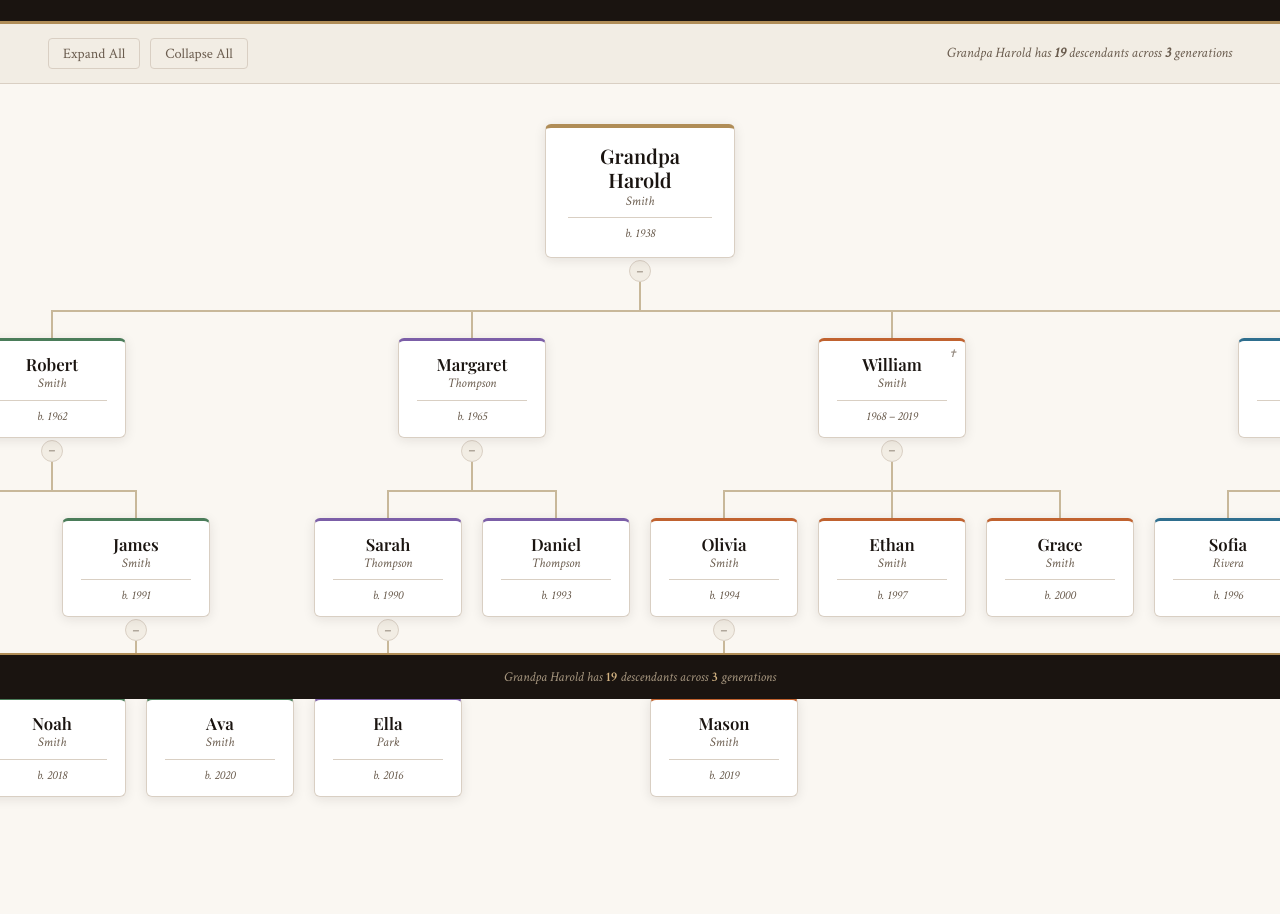
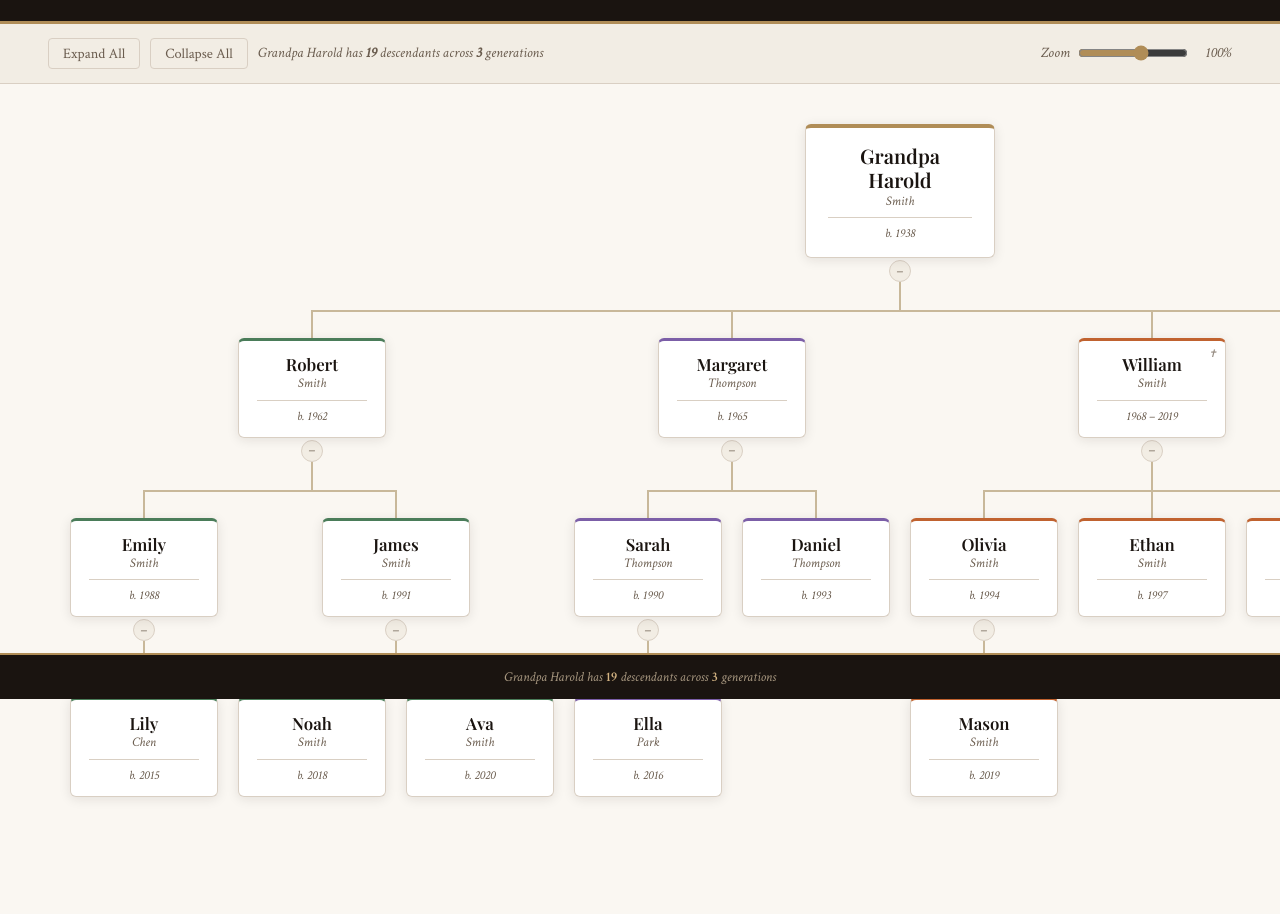
Before and after one commit to cougar-64/gp-famtree, a plain HTML site: page index.html in a window 1280 px wide. Shown: the part 101-1015 px from the top of the page. Before the commit the page ends 978 px from the top, so only its background shows below. Drawn offline with nearby package versions, Linux system fonts and the light colour scheme; a web font is replaced by a local one.

```diff
--- a/index.html
+++ b/index.html
@@ -118,16 +118,46 @@
       font-style: italic;
       color: var(--ink-soft);
       font-size: 0.9rem;
+    }
+    .zoom-group {
       margin-left: auto;
+      display: flex;
+      align-items: center;
+      gap: 8px;
+    }
+    .zoom-group label {
+      font-style: italic;
+      color: var(--ink-soft);
+      font-size: 0.9rem;
+      white-space: nowrap;
+    }
+    .zoom-group input[type=range] {
+      width: 110px;
+      accent-color: var(--gold);
+      cursor: pointer;
+    }
+    .zoom-val {
+      font-size: 0.85rem;
+      color: var(--gold);
+      font-family: 'Crimson Text', serif;
+      min-width: 36px;
+      text-align: right;
     }
 
     /* ── Tree canvas ── */
+    #tree-scroll {
+      overflow: auto;
+      width: 100%;
+      flex: 1;
+      padding-bottom: 48px; /* room above stats bar */
+    }
     #tree-root {
-      padding: 40px 40px 80px;
-      overflow-x: auto;
-      display: flex;
+      padding: 40px 60px 80px;
+      display: inline-flex;
       flex-direction: column;
       align-items: center;
+      min-width: 100%;
+      transform-origin: top center;
     }
 
     /* ── Generation container ── */
@@ -327,9 +357,16 @@
   <button onclick="expandAll()">Expand All</button>
   <button onclick="collapseAll()">Collapse All</button>
   <span id="stats-inline"></span>
+  <div class="zoom-group">
+    <label for="zoom-slider">Zoom</label>
+    <input type="range" id="zoom-slider" min="30" max="150" value="100" step="5" oninput="setZoom(this.value)" />
+    <span class="zoom-val" id="zoom-val">100%</span>
+  </div>
 </div>
 
+<div id="tree-scroll">
 <div id="tree-root"></div>
+</div>
 
 <div class="stats-bar" id="stats-bar"></div>
 
@@ -626,6 +663,14 @@
   window.addEventListener('resize', () => setTimeout(redrawAllBars, 60));
 }
 
+function setZoom(val) {
+  const pct = parseInt(val);
+  document.getElementById('tree-root').style.transform = `scale(${pct/100})`;
+  document.getElementById('zoom-val').textContent = `${pct}%`;
+  // After scaling, redraw bars so positions stay accurate
+  setTimeout(redrawAllBars, 60);
+}
+
 render();
 </script>
 </body>
```
